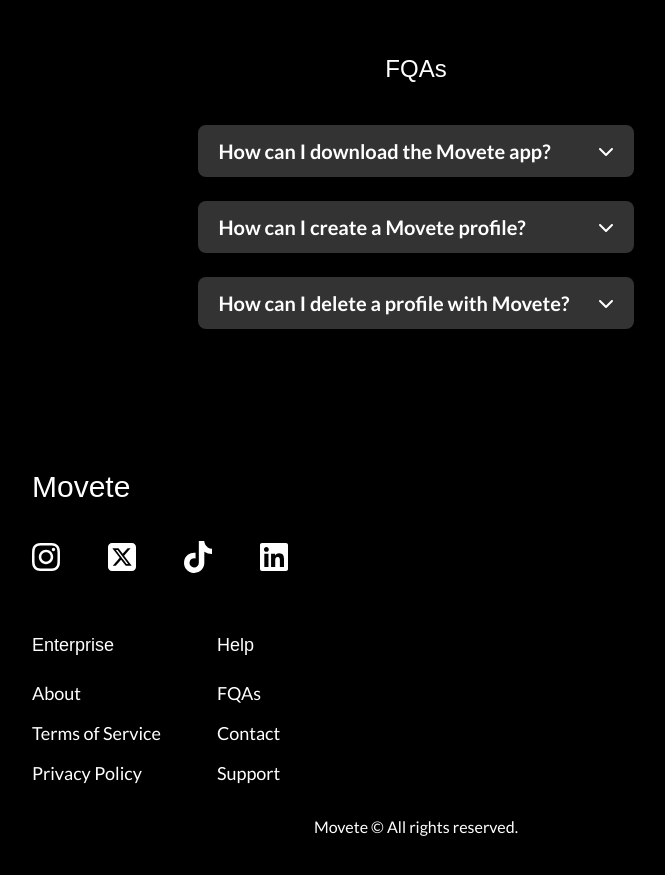
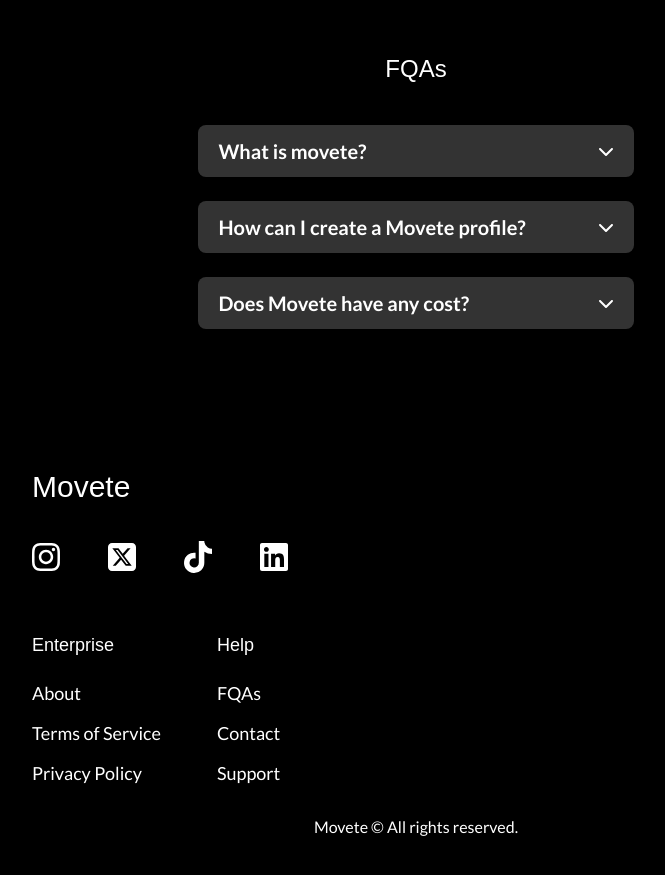
Before and after one commit to andevbonilla/movete, a Next.js app: page /en in a window 1280 px wide. Shown: the part 2160-3035 px from the top of the page, without its empty margins (224-889 px from the left). Built offline with nearby package versions, Linux system fonts and the light colour scheme; a web font is replaced by a local one.

Commit message:
FQas part finished

```diff
--- a/src/components/Fqas.tsx
+++ b/src/components/Fqas.tsx
@@ -1,6 +1,7 @@
 import React from 'react';
 import { Dela_Gothic_One } from "@next/font/google";
 import { Question } from './Question';
+import Link from 'next/link';
 
 const delaGothic = Dela_Gothic_One({
     weight: ["400"], // bold de la fuente
@@ -16,9 +17,42 @@ export const Fqas = () => {
                 FQAs
             </h2>
 
-            <Question title={"How can I download the Movete app?"} answer={"lorenkcjsjek iehkjhdfjk dsab sdjkafb jksadbfjkhsbdaf jk sd f"} />
-            <Question title={"How can I create a Movete profile?"} answer={"lorenkcjsjek iehkjhdfjk dsab sdjkafb jksadbfjkhsbdaf jk sd f"} />
-            <Question title={"How can I delete a profile with Movete?"} answer={"lorenkcjsjek iehkjhdfjk dsab sdjkafb jksadbfjkhsbdaf jk sd f"} />
+            <Question
+                title={"What is movete?"}
+            >
+                <p className='mt-4 px-2'>Movete is a tool that allows you to create a profile quickly, where you can show all your achievements and progress in the gym or in sports. Through a link that you can share on all your social networks, even on Tinder, to make you even more successful!</p>
+            </Question>
+
+            <Question
+                title={"How can I create a Movete profile?"}
+            >
+                <div className='px-2'>
+                    <h3 className='text-xl font-bold mt-4 mb-3'>In these simple steps you can have the link that shows how strong you are.</h3>
+                    <ul>
+                        <li className='mb-3 opacity-80'><span className='font-bold opacity-100'>1.</span> Click on the following link to create an account: <Link target='_BLANK' className='text-blue-400 font-bold opacity-100' href={`${`${process.env.NEXT_PUBLIC_DASHBOARD_LINK}/claim-your-link`}`}>Create Account</Link></li>
+                        <li className='mb-3 opacity-80'>
+                            <span className='font-bold opacity-100'>2.</span> Choose a unique name to identify yourself. Don't worry too much about it—you can change it at any time.
+                        </li>
+                        <li className='mb-3 opacity-80'>
+                            <span className='font-bold opacity-100'>3.</span> If the name is available, you just need to register. You can do this with Google or by creating a password.
+                        </li>
+                        <li className='mb-3 opacity-80'>
+                            <span className='font-bold opacity-100'>4.</span> With this, your profile will be created. It's as easy as that!
+                        </li>
+                        <li className='mb-3 opacity-80'>
+                            <span className='font-bold opacity-100'>5.</span> Now, click on the blue button that says "EDIT PROFILE." There, you can add your sports achievements, change the color palette, add links to your social networks, update your profile picture, write a description, and more.
+                        </li>
+                    </ul>
+                </div>
+            </Question>
+
+            <Question
+                title={"Does Movete have any cost?"}
+            >
+                <p className='mt-4 px-2'>
+                    Movete is completely free to use. We earn money through the sale of sporting goods at our store, which helps us keep the tool free for everyone. You can check out the store in the following link: <Link target='_BLANK' className='text-blue-400 font-bold opacity-100' href={`${`${process.env.NEXT_PUBLIC_DASHBOARD_LINK}/claim-your-link`}`}>Movete Store</Link>.
+                </p>
+            </Question >
 
         </div>
     )
--- a/src/components/Question.tsx
+++ b/src/components/Question.tsx
@@ -3,7 +3,7 @@ import { faChevronDown, faChevronUp } from '@fortawesome/free-solid-svg-icons'
 import { FontAwesomeIcon } from '@fortawesome/react-fontawesome'
 import React, { useState } from 'react'
 
-export const Question = ({ title, answer }: any) => {
+export const Question = ({ title, children }: any) => {
 
     const [showQuestion, setShowQuestion] = useState(false);
 
@@ -20,9 +20,10 @@ export const Question = ({ title, answer }: any) => {
                 }
             </div>
             {
-                showQuestion && <p className='mt-4 px-5'>
-                    {answer}
-                </p>
+                showQuestion &&
+                <>
+                    {children}
+                </>
             }
         </div>
     )
```
